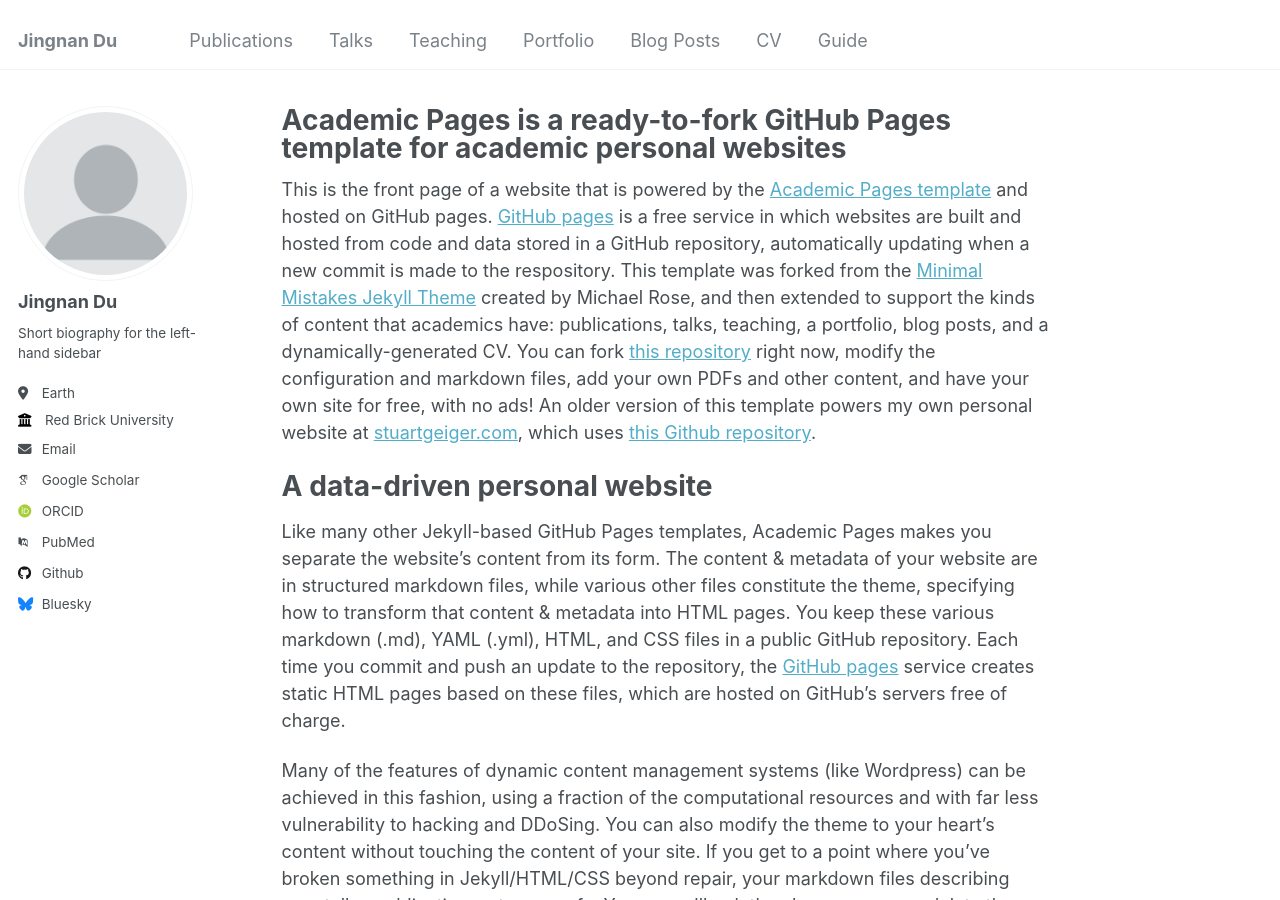
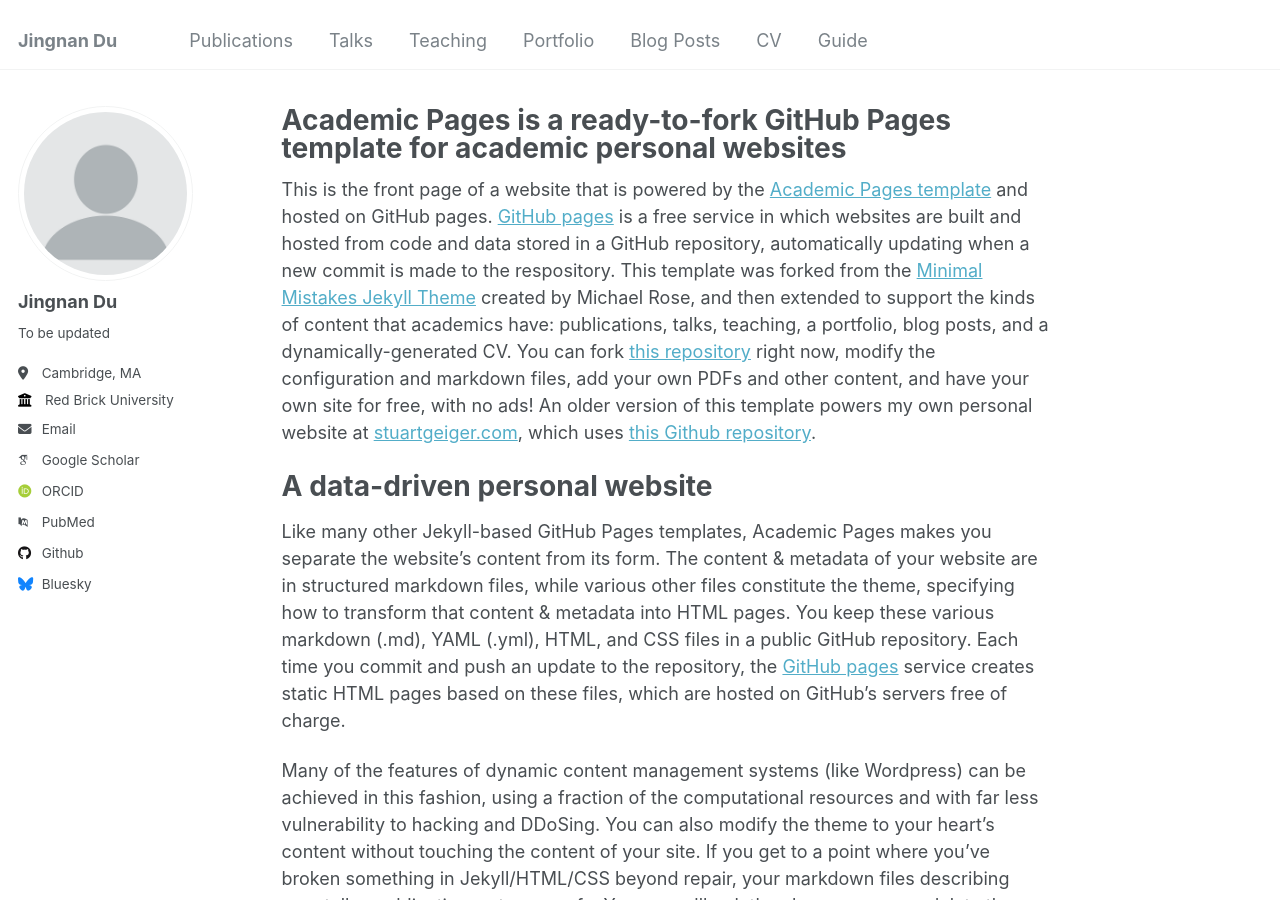
Before and after one commit to jingnandu93/jingnandu93.github.io, a Jekyll site: the page built from _pages/about.md, in a window 1280 px wide and 900 px high. Built offline with Jekyll 4.4.1, drawn with Linux system fonts in a browser that asks for light colours; some web fonts are replaced.

Commit message:
Update _config.yml
update name

```diff
--- a/_config.yml
+++ b/_config.yml
@@ -24,8 +24,8 @@ author:
   avatar           : "profile.png"
   name             : "Jingnan Du"
   pronouns         : # example: "she/her"
-  bio              : "Short biography for the left-hand sidebar"
-  location         : "Earth"
+  bio              : "To be updated"
+  location         : "Cambridge, MA"
   employer         : "Red Brick University"
   uri              : # URL
   email            : "none@example.org"
```
